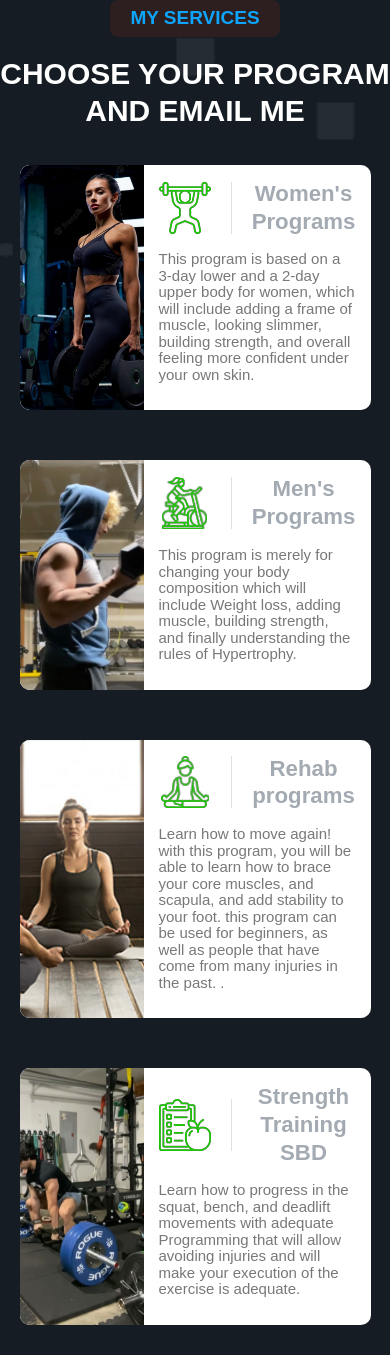
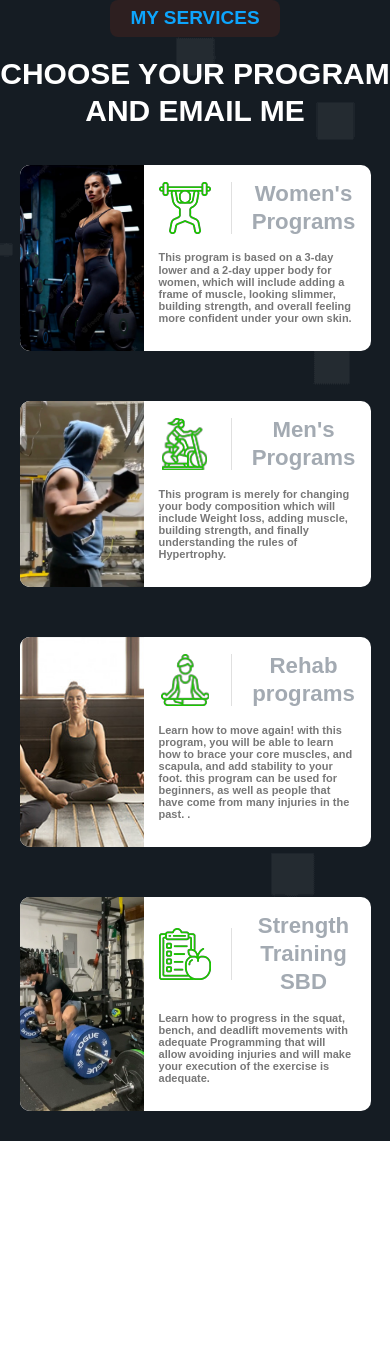
Before and after one commit to Goldnboy26/EMFITNESS, a PHP site: page /htmlfolder/services.html in a window 390 px wide. After the commit the page ends 1141 px from the top, so only its background shows below. Run offline with PHP 8.4, Linux system fonts and the light colour scheme.

Commit message:
debug gallery

```diff
--- a/assets/css/main.css
+++ b/assets/css/main.css
@@ -81,7 +81,8 @@ body{
   margin-left: 20px;
   color: #707070;
   line-height: 22px;
-  font-size: 15px;
+  font-size: 14px;
+  font-weight: bold;
 }
 
 .play-btn{
--- a/assets/css/services.css
+++ b/assets/css/services.css
@@ -151,6 +151,8 @@ img {
     font-size: var(--fs-6);
     margin-block: 16px 12px;
     text-align: -webkit-left;
+    font-size: 18px;
+    font-weight: bold;
 }
 
 .scrollbar-item {
@@ -270,4 +272,14 @@ element.style {
     padding: 15px;
     width: 80%;
 }
+
+
+.class-card .card-text {
+    color: var(--sonic-silver);
+    font-size: var(--fs-6);
+    margin-block: 16px 12px;
+    text-align: -webkit-left;
+    font-size: 11px;
+    font-weight: bold;
 }
+}
```
